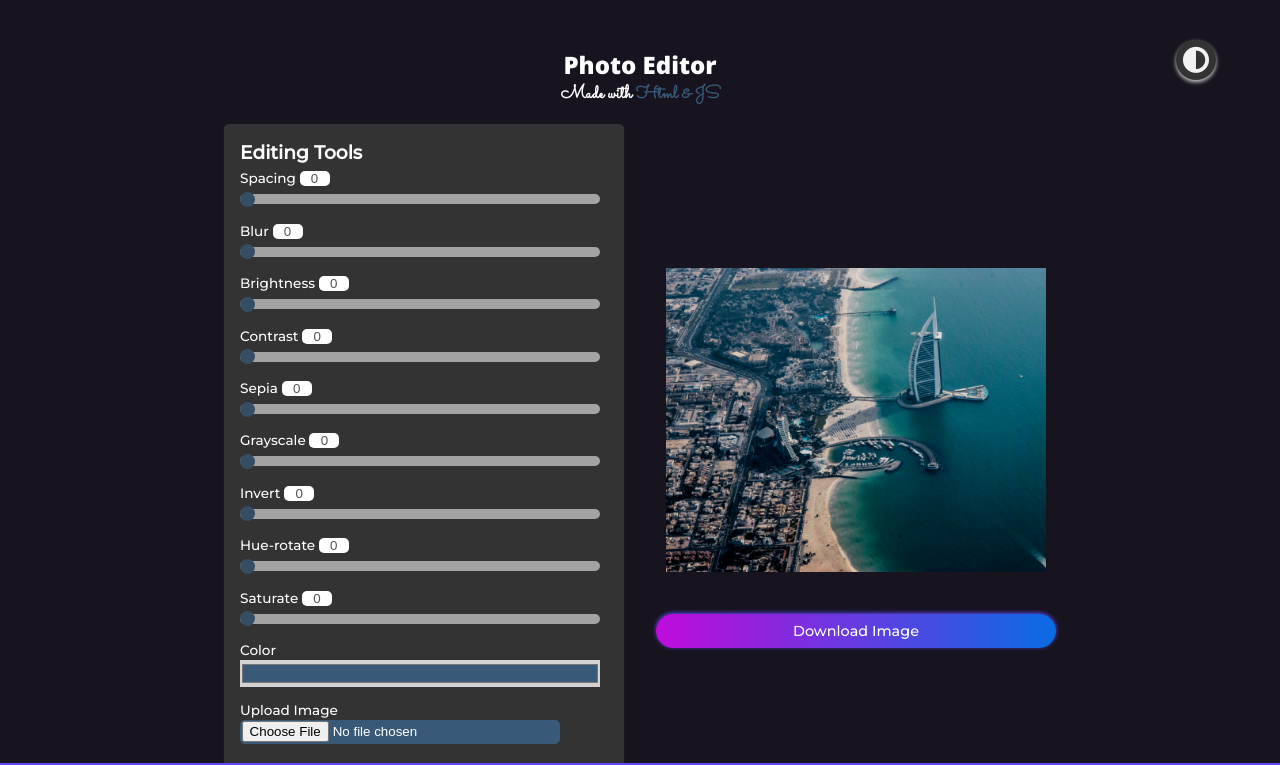
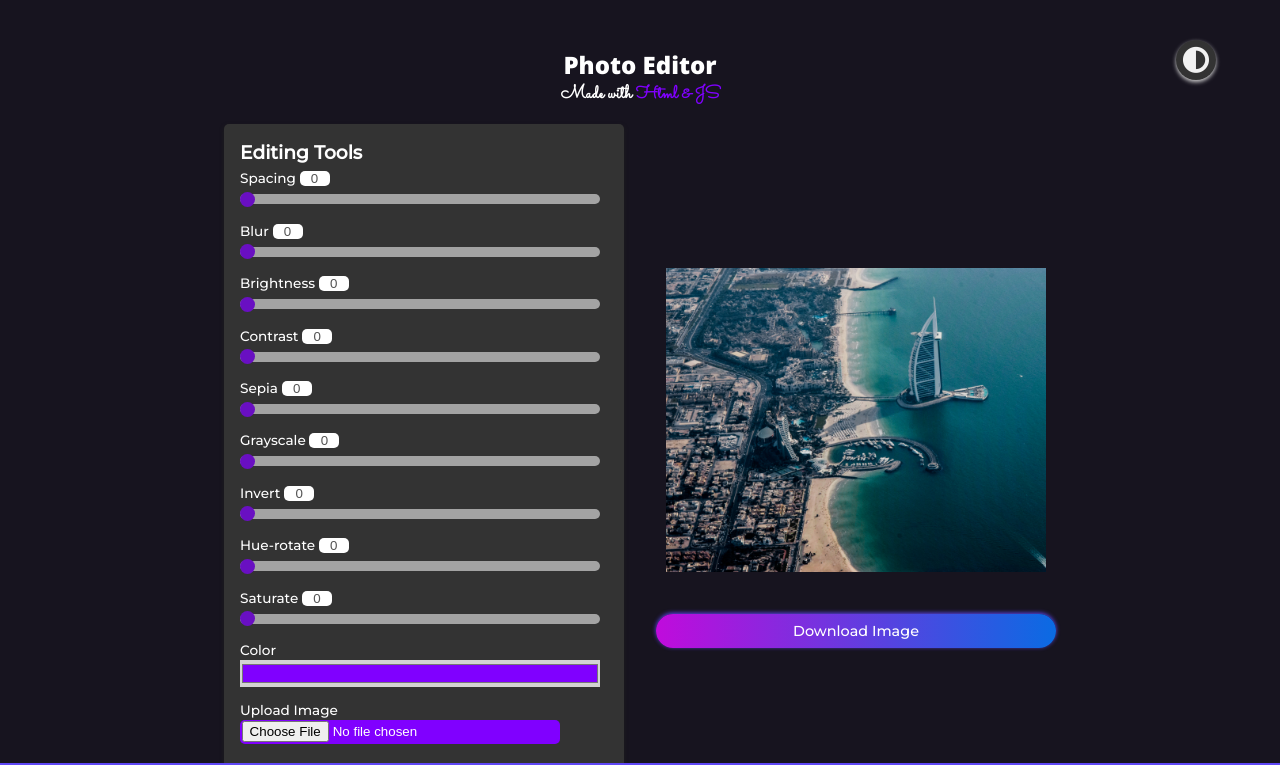
Before and after one commit to aduferobiu/PhotoML, a plain HTML site: page index.html in a window 1280 px wide. Shown: the top 765 px of the page. Drawn offline with nearby package versions, Linux system fonts and the light colour scheme.

Commit message:
Change the color better user experience

```diff
--- a/css/dark.css
+++ b/css/dark.css
@@ -7,7 +7,7 @@
  :root {
     --spacing: 10px;
     --blur: 0px;
-    --color: #385a78;
+    --color: #8000ff;
     --brightness: 100%;
     --contrast: 100%;
     --sepia: 0%;
--- a/css/style.css
+++ b/css/style.css
@@ -7,7 +7,7 @@
  :root {
     --spacing: 10px;
     --blur: 0px;
-    --color: #385a78;
+    --color: #8000ff;
     --brightness: 100%;
     --contrast: 100%;
     --sepia: 0%;
@@ -20,7 +20,7 @@
 
 body {
     font-family: 'Montserrat', sans-serif;
-    background-color: #f9f9f9;
+    background-color: white;
     color: rgb(18, 17, 17);
     line-height: 1.4;
 }
@@ -94,7 +94,7 @@ body {
     flex-direction: column;
     justify-content: center;
     margin-top: 1rem;
-    box-shadow: 0 2px 4px rgb(159, 159, 159);
+    box-shadow: 0 4px 8px 0 rgba(0, 0, 0, 0.2), 0 6px 20px 0 rgba(0, 0, 0, 0.19);
 }
 
 .form-control {
@@ -121,7 +121,7 @@ label {
     border-radius: 5px;
     background: #d3d3d3;
     outline: none;
-    opacity: 0.7;
+    opacity: 0.9;
     -webkit-transition: .2s;
     transition: opacity .2s;
 }
@@ -217,7 +217,7 @@ input:disabled {
     padding: 1rem;
     color: #080615;
     border-radius: 5px;
-    transition: all 0.3s 0.2s;
+    transition: all 0.8s 0.2s;
 }
 
 .contact-title,
--- a/index.html
+++ b/index.html
@@ -4,7 +4,7 @@
 <head>
     <meta charset="UTF-8">
     <meta name="viewport" content="width=device-width, initial-scale=1.0">
-    <title>Image Editor</title>
+    <title>PhotoML Photo-Editor</title>
     <link rel="preconnect" href="https://fonts.gstatic.com">
     <link href="https://fonts.googleapis.com/css2?family=Montserrat:wght@500&family=Sacramento&display=swap" rel="stylesheet">
     <link rel="stylesheet" href="./fonts/font-awesome/css/font-awesome.min.css">
@@ -98,7 +98,7 @@
 
                             <div class="form-control">
                                 <label for="color">Color</label>
-                                <input type="color" name="color" class="form-input width-ctrl" value="#385a78">
+                                <input type="color" name="color" class="form-input color width-ctrl" value="#8000ff">
                             </div>
                             <div class="form-control">
                                 <label for="upload">Upload Image</label>
```
